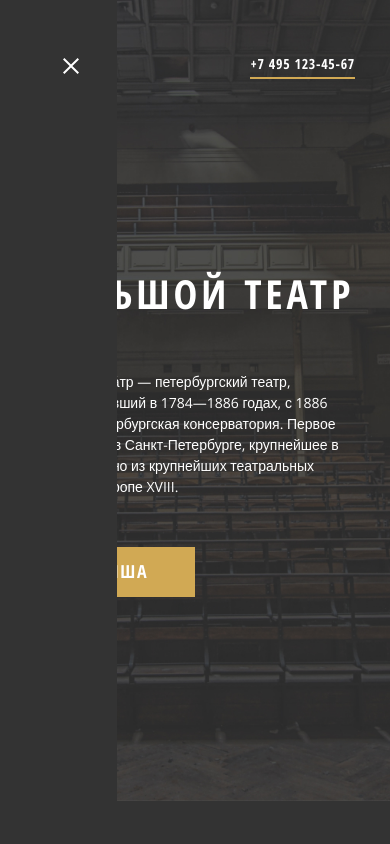
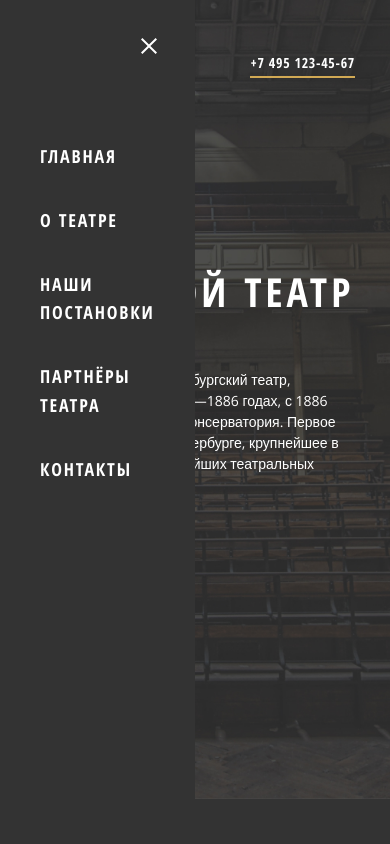
Before and after one commit to kasim876/Big_theatre, a plain HTML site: page index.html in a window 390 px wide. Both pictures are taken after a click on the icon 50 px from the left and 65 px from the top of the page. Shown: the top 844 px of the page. Drawn offline with nearby package versions, Linux system fonts and the light colour scheme.

Commit message:
Add files via upload

```diff
--- a/css/main.css
+++ b/css/main.css
@@ -59,27 +59,41 @@ span {
 }
 
 .nav__menu:hover {
-    fill: #d1a954;
+    fill: #868686;
 }
 
 .nav__menu__open {
     background: #333;
-    width: 30%;
-    height: 135%;
+    width: 50%;
+    height: 150%;
     margin-top: -50px;
     display: none;
     position: absolute;
 }
 
 .nav__menu__close {
-    margin: 50px 30px 0 auto;
+    margin: 30px 30px 0 auto;
     display: none;
     cursor: pointer;
     transition: all 0.3s ease;
+    margin-left: auto;
 }
 
 .nav__menu__close:hover {
-    fill: #d1a954;
+    fill: #868686;
+}
+
+.nav__menu__ul {
+    margin: 80px 0 0 40px;
+    font-family: 'Open Sans Condensed', sans-serif;
+    font-weight: 700;
+    line-height: 1.6em;
+    font-size: 18px;
+    letter-spacing: 0.1em;
+}
+
+.nav__menu__ul li {
+    margin-bottom: 35px;
 }
 
 .change {
@@ -97,16 +111,6 @@ span {
     font-size: 18px;
     letter-spacing: 0.1em;
     margin-bottom: 187px;
-}
-
-.nav__menu {
-    display: none;
-    cursor: pointer;
-    transition: all 0.3s ease;
-}
-
-.nav__menu:hover {
-    fill: #d1a954;
 }
 
 .nav__ul {
@@ -414,8 +418,6 @@ footer:before {
 
     .nav__menu {
         display: block;
-        width: 30px;
-        height: 30px;
     }
 
     .information__text {
--- a/index.html
+++ b/index.html
@@ -15,11 +15,38 @@
    		<svg width="32" height="32" viewBox="0 0 32 32" fill="#fff" xmlns="http://www.w3.org/2000/svg" class="nav__menu__close">
 				<path d="M24 9.4L22.6 8L16 14.6L9.4 8L8 9.4L14.6 16L8 22.6L9.4 24L16 17.4L22.6 24L24 22.6L17.4 16L24 9.4Z" />
 		</svg>
+		<ul type="none" class="nav__menu__ul">
+			  <li>
+				<a href="#header">
+				    ГЛАВНАЯ
+				</a>
+			  </li>
+			  <li>
+				<a href="#information">
+				    О ТЕАТРЕ
+				</a>
+			  </li>
+			  <li>
+				<a href="#perfomances">
+				    НАШИ ПОСТАНОВКИ
+				</a>
+			  </li>
+			  <li>
+				<a href="#partners">
+				    ПАРТНЁРЫ ТЕАТРА
+				</a>
+			  </li>
+			  <li>
+				<a href="#form">
+				    КОНТАКТЫ
+				</a>
+			  </li>
+		    </ul>
    	</div>
 	<div class="container">
 		<nav class="nav">
-			<svg width="28" height="20" viewBox="0 0 28 20" fill="#fff" xmlns="http://www.w3.org/2000/svg" fill="white" class="nav__menu">
-				<path d="M0.666748 8.33333H20.6667V11.6667H0.666748V8.33333ZM0.666748 0H27.3334V3.33333H0.666748V0ZM0.666748 20H12.7251V16.6667H0.666748V20Z" />
+			<svg width="28" height="20" viewBox="0 0 28 20" fill="#fff" xmlns="http://www.w3.org/2000/svg" class="nav__menu">
+				<path d="M0.666748 8.33333H20.6667V11.6667H0.666748V8.33333ZM0.666748 0H27.3334V3.33333H0.666748V0ZM0.666748 20H12.7251V16.6667H0.666748V20Z"/>
 			</svg>
 		    	<ul type="none" class="nav__ul">
 			  <li>
```
